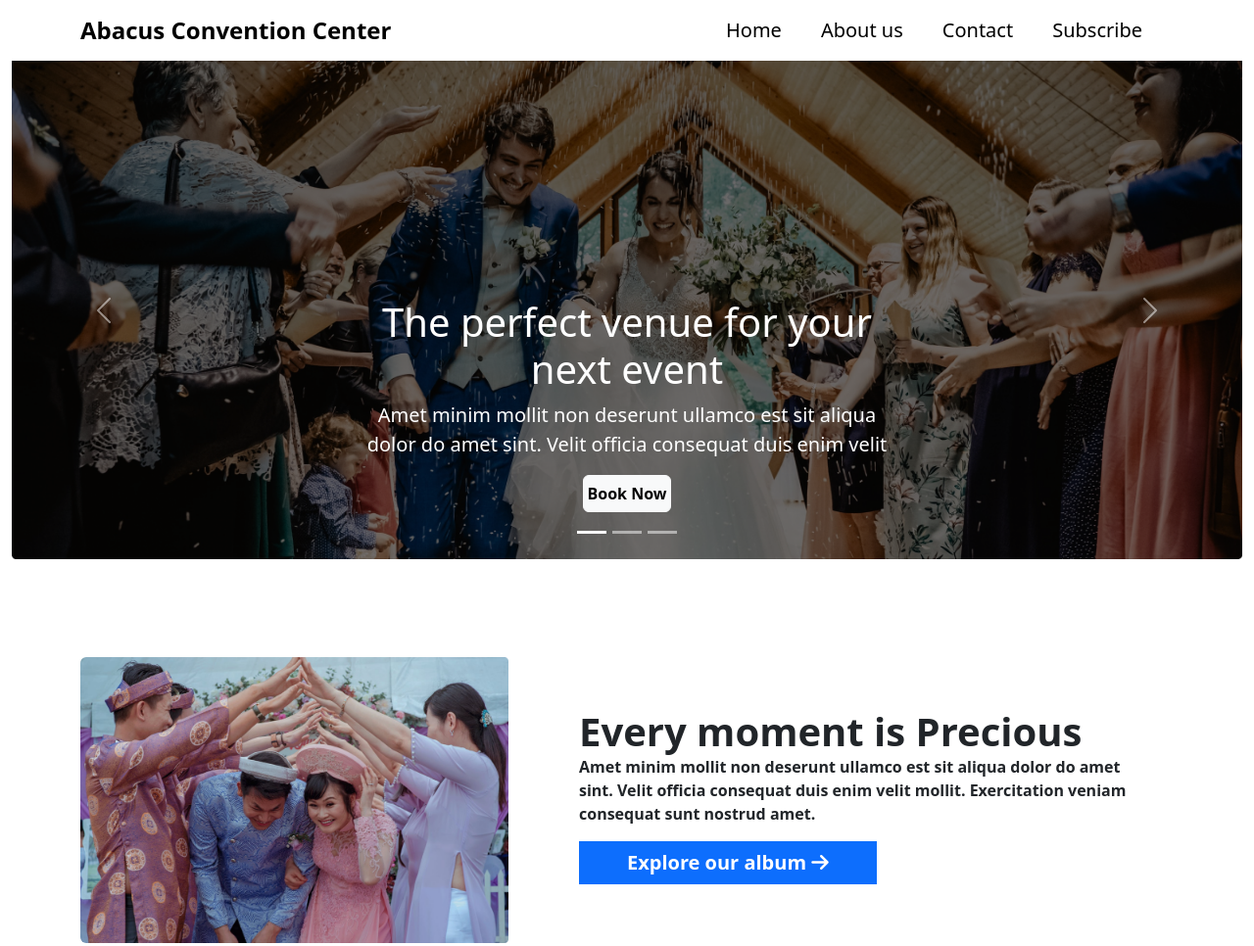
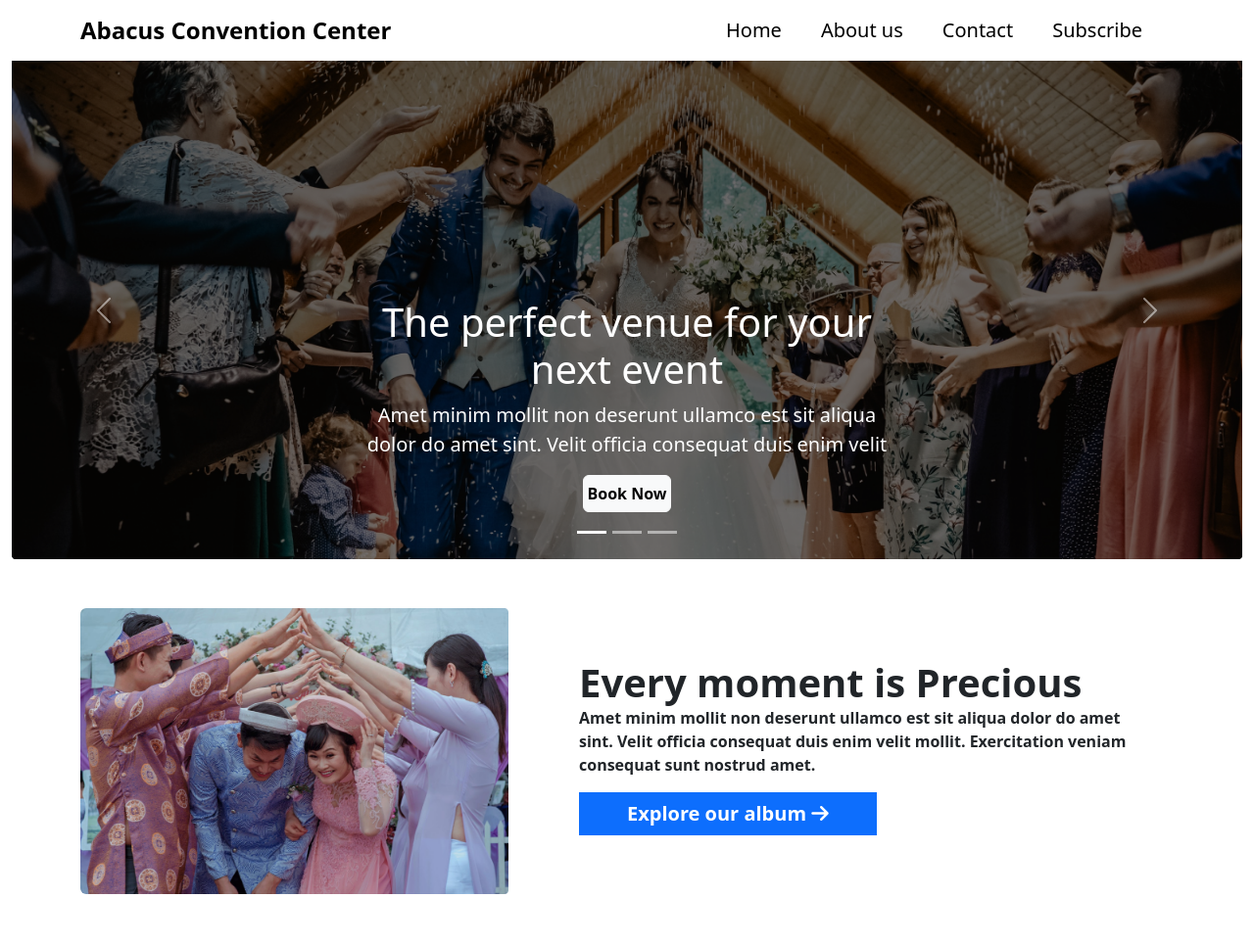
Before and after one commit to Shakilhasan347/bootstrap-responsive-site, a plain HTML site: page index.html in a window 1280 px wide. Shown: the top 966 px of the page at 98% size. Drawn offline with nearby package versions, Linux system fonts and the light colour scheme.

Commit message:
completebootstrap responsive project

```diff
--- a/index.html
+++ b/index.html
@@ -62,33 +62,34 @@
                     aria-label="Slide 3"></button>
             </div>
             <div class="carousel-inner">
+                <div class="carousel-item active ">
+                    <img src="images/banner.png" class="d-block w-100" alt="...">
+                    <div class="carousel-caption d-none d-md-block p-6 text-center">
+                        <h1 class="fs-1">The perfect venue for your <br> next event</h1>
+                        <p class="fs-4">Amet minim mollit non deserunt ullamco est sit aliqua<br> dolor do amet sint. Velit officia</p>
+                        <button class="btn btn-light px-1 fw-bold fs-1rem mb-2">Book Now</button>
+                    </div>
+                </div>
                 <div class="carousel-item active">
                     <img src="images/banner.png" class="d-block w-100" alt="...">
-                    <div class="carousel-caption d-block d-md-block p-6 text-center">
+                    <div class="carousel-caption d-none d-md-block p-6 text-center">
                         <h1 class="fs-1">The perfect venue for your <br> next event</h1>
                         <p class="fs-5" style="font-size: 10px;">Amet minim mollit non deserunt ullamco est sit aliqua<br> dolor do amet sint. Velit officia
                             consequat duis enim velit</p>
                         <button class="btn btn-light px-1 fw-bold fs-1rem mb-2">Book Now</button>
                     </div>
                 </div>
-                <div class="carousel-item">
+                <div class="carousel-item active">
                     <img src="images/banner.png" class="d-block w-100" alt="...">
-                    <div class="carousel-caption d-block d-md-block p-6 text-center">
-                        <h1>The perfect venue for your <br> next event</h1>
-                        <p>Amet minim mollit non deserunt ullamco est sit aliqua<br> dolor do amet sint. Velit officia
+                    <div class="carousel-caption d-none d-md-block p-6 text-center">
+                        <h1 class="fs-1">The perfect venue for your <br> next event</h1>
+                        <p class="fs-5" style="font-size: 10px;">Amet minim mollit non deserunt ullamco est sit aliqua<br> dolor do amet sint. Velit officia
                             consequat duis enim velit</p>
-                        <button class="btn btn-light px-5 fw-bold fs-5 mb-2">Book Now</button>
+                        <button class="btn btn-light px-1 fw-bold fs-1rem mb-2">Book Now</button>
                     </div>
                 </div>
-                <div class="carousel-item ">
-                    <img src="images/banner.png" class="d-block w-100" alt="...">
-                    <div class="carousel-caption d-block d-md-block p-6 text-center">
-                        <h1>The perfect venue for your <br> next event</h1>
-                        <p>Amet minim mollit non deserunt ullamco est sit aliqua<br> dolor do amet sint. Velit officia
-                            consequat duis enim velit</p>
-                        <button class="btn btn-light px-5 fw-bold fs-5 mb-2">Book Now</button>
-                    </div>
-                </div>
+
+
             </div>
             <button class="carousel-control-prev" type="button" data-bs-target="#carouselExampleCaptions"
                 data-bs-slide="prev">
@@ -103,8 +104,8 @@
         </div>
 
     </section>
-    <section class="container " style="margin-top: 100px;">
-        <div class="mt-5  ">
+    <section class="container " style="margin-top: 50px;">
+        <div>
             <div class="row g-5 justify-content-center align-items-center  d-flex flex-wrap-reverse ">
                 <div class="col-md-5">
                     <img src="images/wedding.png" class="img-fluid rounded-start" alt="...">
@@ -136,7 +137,7 @@
                         <p> <i class="fa-solid fa-circle-check"></i> Secuirty facility</p>
                         <p> <i class="fa-solid fa-circle-check"></i> Event support</p>
                         <p> <i class="fa-solid fa-circle-check"></i> Decoration design</p>
-                        <p> <i class="fa-solid fa-circle-check"></i>Per day bill</p>
+                        <p> <i class="fa-solid fa-circle-check"></i> Per day bill</p>
                         <button class="btn btn-light rounded-5 px-5 text-primary">Choose Plan</button>
                     </div>
 
@@ -152,7 +153,7 @@
                         <p> <i class="fa-solid fa-circle-check"></i> Secuirty facility</p>
                         <p> <i class="fa-solid fa-circle-check"></i> Event support</p>
                         <p> <i class="fa-solid fa-circle-check"></i> Decoration design</p>
-                        <p> <i class="fa-solid fa-circle-check"></i>Per day bill</p>
+                        <p> <i class="fa-solid fa-circle-check"></i> Per day bill</p>
                         <button class="btn btn-light rounded-5 px-5 text-primary">Choose Plan</button>
                     </div>
 
@@ -170,7 +171,7 @@
                         <p> <i class="fa-solid fa-circle-check"></i> Secuirty facility</p>
                         <p> <i class="fa-solid fa-circle-check"></i> Event support</p>
                         <p> <i class="fa-solid fa-circle-check"></i> Decoration design</p>
-                        <p> <i class="fa-solid fa-circle-check"></i>Per day bill</p>
+                        <p> <i class="fa-solid fa-circle-check"></i> Per day bill</p>
                         <button class="btn btn-light rounded-5 px-5 text-primary">Choose Plan</button>
                     </div>
 
@@ -188,7 +189,7 @@
                         <p> <i class="fa-solid fa-circle-check"></i> Secuirty facility</p>
                         <p> <i class="fa-solid fa-circle-check"></i> Event support</p>
                         <p> <i class="fa-solid fa-circle-check"></i> Decoration design</p>
-                        <p> <i class="fa-solid fa-circle-check"></i>Per day bill</p>
+                        <p> <i class="fa-solid fa-circle-check"></i> Per day bill</p>
                         <button class="btn btn-light rounded-5 px-5 text-primary">Choose Plan</button>
                     </div>
 
```
